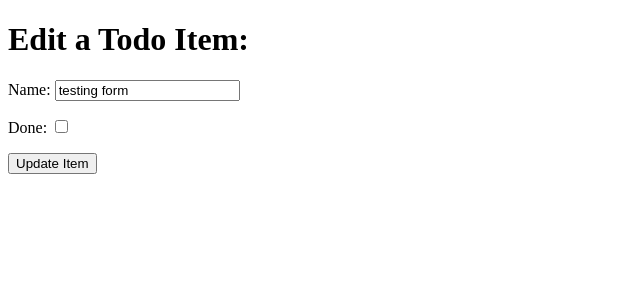
After one commit to thiago-23/ci-fsf-hello-django, a Django app: page /edit/3 in a window 1280 px wide. The commit adds this page. Shown: the top 300 px of the page, without its empty margins (0-640 px from the left). Run offline with Django 3.2, Linux system fonts and the light colour scheme; data comes from the database, SQL or seed files in the repository; both versions use the stored data as it was after the commit.

Commit message:
Add edit_item template to allow editing content

```diff
--- a/django_todo/urls.py
+++ b/django_todo/urls.py
@@ -15,11 +15,12 @@ Including another URLconf
 """
 from django.contrib import admin
 from django.urls import path
-from todo.views import get_todo_list, add_item
+from todo.views import get_todo_list, add_item, edit_item
 
 
 urlpatterns = [
     path('admin/', admin.site.urls),
     path('', get_todo_list, name='get_todo_list'),
     path('add', add_item, name='add'),
+    path('edit/<item_id>', edit_item, name='edit'),
 ]
--- /dev/null
+++ b/todo/templates/todo/edit_item.html
@@ -0,0 +1,20 @@
+<!DOCTYPE html>
+<html lang="en">
+<head>
+    <meta charset="UTF-8">
+    <meta name="viewport" content="width=device-width, initial-scale=1.0">
+    <title>Document</title>
+</head>
+<body>
+    <h1>Edit a Todo Item:</h1>
+    <form method="POST" >
+        {% csrf_token %}
+        {{ form.as_p }}
+        <div>
+            <p>
+                <button type="submit">Update Item</button>
+            </p>
+        </div>
+    </form>
+</body>
+</html>
--- a/todo/templates/todo/todo_list.html
+++ b/todo/templates/todo/todo_list.html
@@ -15,6 +15,11 @@
                 {% else %}
                     <td>{{ item.name }}</td>
                 {% endif %}
+                <td>
+                    <a href="/edit/{{item.id }}">
+                        <button>Edit</button>
+                    </a>
+                </td>
             </tr>
         {% empty %}
         <tr><td>You have nothing to do.</td></tr>
--- a/todo/views.py
+++ b/todo/views.py
@@ -1,4 +1,4 @@
-from django.shortcuts import render, redirect
+from django.shortcuts import render, redirect, get_object_or_404
 from .models import Item
 from .forms import ItemForm
 
@@ -22,3 +22,16 @@ def add_item(request):
         'form': form
     }
     return render(request, 'todo/add_item.html', context)
+
+def edit_item(request, item_id):
+    item = get_object_or_404(Item, id=item_id)
+    if request.method == 'POST':
+        form = ItemForm(request.POST, instance=item)
+        if form.is_valid():
+            form.save()
+            return redirect('get_todo_list')
+    form = ItemForm(instance=item)
+    context = {
+        'form': form
+    }
+    return render(request, 'todo/edit_item.html', context)
```
Also changed, not shown: db.sqlite3.
